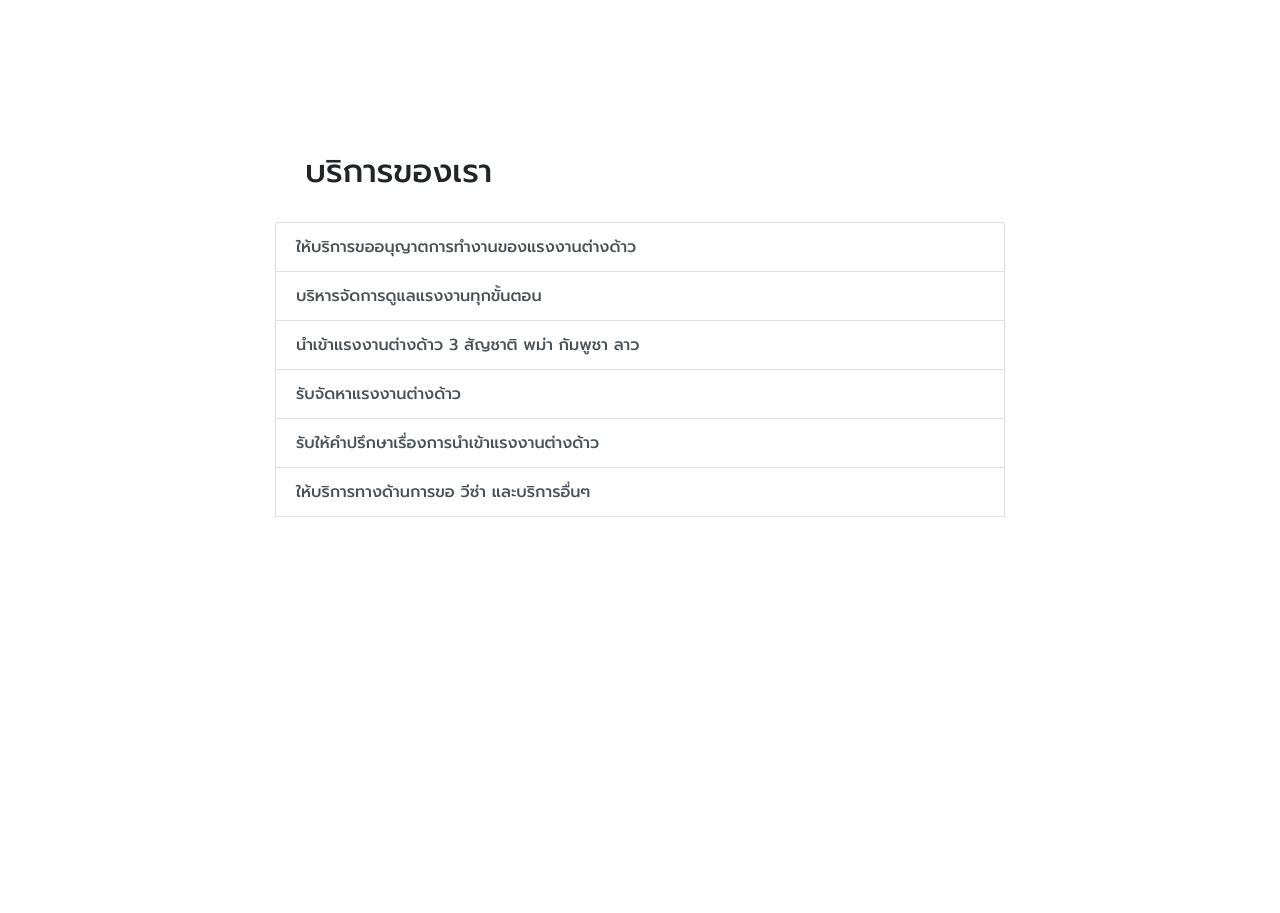
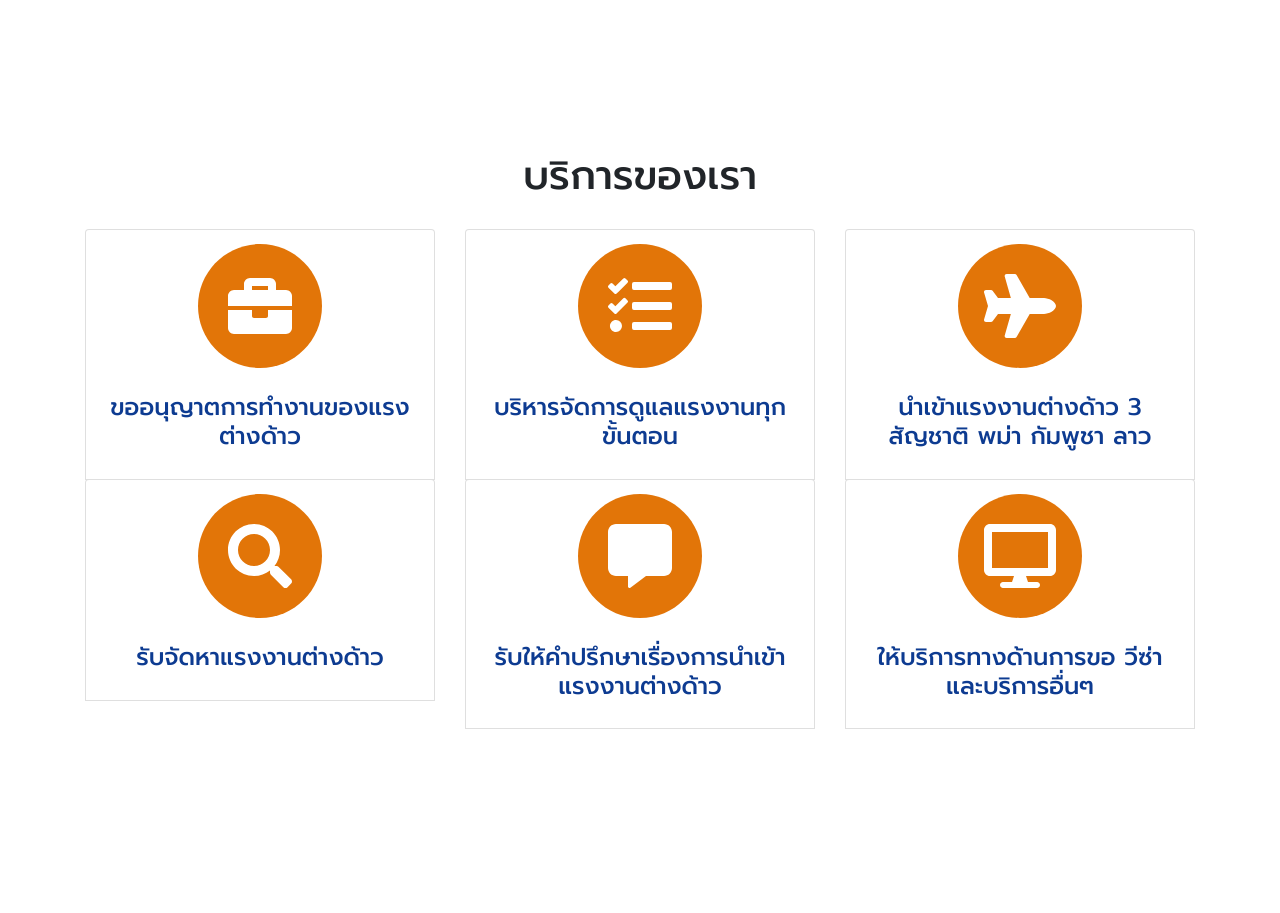
Before and after one commit to ThanakritTG8/DmgWebsite, a website with bundled scripts: page index.html in a window 1280 px wide. Shown: the part 880-1793 px from the top of the page. Built offline with nearby package versions, Linux system fonts and the light colour scheme.

Commit message:
edit service page

```diff
--- a/css/scrolling-nav.css
+++ b/css/scrolling-nav.css
@@ -1,8 +1,3 @@
-/*!
- * Start Bootstrap - Scrolling Nav (https://startbootstrap.com/template-overviews/scrolling-nav)
- * Copyright 2013-2019 Start Bootstrap
- * Licensed under MIT (https://github.com/BlackrockDigital/startbootstrap-scrolling-nav/blob/master/LICENSE)
- */
 header {
   padding: 200px 0 50px;
   height: auto;
@@ -61,6 +56,8 @@ button.navbar-toggler {
 }
 
 #knowmore {
+  background: rgb(13, 59, 145);
+  color: #fff;
   width: 100%;
   border-style: solid;
   border-color: rgb(13, 59, 145);
@@ -99,13 +96,6 @@ button.navbar-toggler {
   line-height: 45px;
 }
 
-/* .allnew {
-  border-top-style: solid;
-  border-color: chocolate;
-  background-color: whitesmoke;
-  padding: 20px;
-  margin: 30px;
-} */
 
 #link-to {
   width: 100%;
@@ -114,7 +104,9 @@ button.navbar-toggler {
 }
 
 #ourservice {
-  margin: 30px;
+  text-align: center;
+  margin: 5px;
+  padding: 1.5rem;
 }
 
 #services {
@@ -130,7 +122,6 @@ header.masthead {
   padding-top: 10.5rem;
   padding-bottom: 6rem;
   text-align: center;
-  /* color: #fff; */
   background-image: url("../photo/background/photo-of-a-laptop-and-a-tablet-on-the-table-2528118.jpg");
   background-repeat: no-repeat;
   background-attachment: scroll;
@@ -176,3 +167,11 @@ header.masthead {
   }
 
 }
+
+.topic {
+  color: rgb(13, 59, 145);
+}
+
+#fontsers {
+  color: rgb(226, 117, 8);
+}
--- a/index.html
+++ b/index.html
@@ -61,7 +61,7 @@
       </div>
 
       <div class="bt-more">
-        <button type="button" id="knowmore" class="btn btn-white" data-toggle="collapse" data-target="#aboutCompany">
+        <button type="button" id="knowmore" class="btn" data-toggle="collapse" data-target="#aboutCompany">
           <p class="more">จุดประสงค์ของเรา</p>
         </button>
 
@@ -95,67 +95,41 @@
 
   </header>
 
-  <!-- <section id="about">
-    <div class="container py-5">
-      <div class="col-lg-8 mx-auto" id="cp-name">
-        <h2 id="company-name" class="text-center">บริษัท นำคนต่างด้าวเข้ามาทำงานในประเทศ</h2>
-        <h2 id="company-name" class="text-center">ดอนเมือง อินเตอร์กรุ๊ป จำกัด</h2>
-      </div>
 
-      <div class="bt-more">
-        <button type="button" id="knowmore" class="btn btn-white" data-toggle="collapse" data-target="#aboutCompany">
-          <p class="more">จุดประสงค์ของเรา</p>
-        </button>
-
-
-        <div class="collapse" id="aboutCompany">
-          <div class="card">
-            <div class="card-body">
-
-              <div class="row">
-                <div class="col-lg mx-auto">
-
-                  <p id="about-comp" class="lead">
-                    ทางบริษัทฯ มีเจ้าหน้าที่บุคลากรผู้ที่มีความสามารถและประสบการณ์ มานานหลายปี พร้อมมีวัตถุประสงค์
-                    เพื่อการนำเข้าแรงงานต่างด้าวเข้ามาทำงานอย่างถูกต้องตามกฎหมายภายใต้เงื่อนไข MOU
-                    จัดดำเนินการแก้ไขแรงงานต่างด้าวที่ลักลอบเข้ามาทำงานอยู่ในประเทศไทยอย่างผิดกฎหมายและมีปัญหาตามมามากมาย
-                    ให้เข้าสู่กระบวนการพิสูจน์สัญชาติ ตามนโยบายของรัฐบาล และเปลี่ยนสถานะเป็นแรงงานแบบถูกกฎหมาย
-                    ซึ่งสามารถทำงานอยู่ในประเทศได้ โดยจะได้รับค่าแรงขั้นต่ำสิ่งอำนวยความสะดวกและสวัสดิการต่างๆ
-                    เหมือนแรงงานคนในประเทศ ตามที่กฎหมายกำหนด เพื่อเพิ่มคุณภาพชีวิตแรงงานที่ดีขึ้น
-                    พร้อมกำจัดปัญหาการค้ามนุษย์ที่ผิดกฎหมาย ที่กำลังเป็นปัญหาอย่างมากในปัจจุบัน
-                    ส่งผลเสียกับภาพลักษณ์ของประเทศและอื่นๆอีกมากมาย
-                  </p>
-
-                </div>
-              </div>
-            </div>
-          </div>
-        </div>
-      </div>
-
-    </div>
-  </section> -->
-
-  <div id="fixed">
-  </div>
 
   <section id="services">
     <div class="container">
+      <h1 id="ourservice">บริการของเรา</h1>
+
+
       <div class="row">
-        <div class="col-lg-8 mx-auto">
-          <h2 id="ourservice">บริการของเรา</h2>
+
+        <div class="col-lg-4 text-center">
           <div class="list-group">
             <a href="#" class="list-group-item list-group-item-action" data-toggle="collapse"
-              data-target="#workService">ให้บริการขออนุญาตการทำงานของแรงงานต่างด้าว</a>
+              data-target="#workService">
+              <span class="fa-stack fa-4x" id="fontsers"><i class="fas fa-circle fa-stack-2x"></i><i
+                  class="fas fa-briefcase fa-stack-1x fa-inverse"></i></span>
+              <h4 class="topic my-3">ขออนุญาตการทำงานของแรงต่างด้าว</h4>
+            </a>
             <div class="collapse" id="workService">
               <li class="list-group-item">ต่อใบอณุญาตทำงาน</li>
               <li class="list-group-item">แจ้งเข้าทำงาน</li>
               <li class="list-group-item">แจ้งออกจากงาน</li>
               <li class="list-group-item">เปลี่ยนนายจ้าง</li>
             </div>
+          </div>
+        </div>
 
+        <div class="col-lg-4 text-center">
+          <div class="list-group">
             <a href="#" class="list-group-item list-group-item-action" data-toggle="collapse"
-              data-target="#manageService">บริหารจัดการดูแลแรงงานทุกขั้นตอน</a>
+              data-target="#manageService">
+              <span class="fa-stack fa-4x" id="fontsers"><i class="fas fa-circle fa-stack-2x"></i><i
+                  class="fas fa-tasks fa-stack-1x fa-inverse"></i></span>
+              <h4 class="topic my-3">บริหารจัดการดูแลแรงงานทุกขั้นตอน</h4>
+            </a>
+
             <div class="collapse" id="manageService">
               <li class="list-group-item">อาหารเช้าวันที่เดินทาง</li>
               <li class="list-group-item">กรอกเอกสารสมัครงาน</li>
@@ -164,45 +138,78 @@
               <li class="list-group-item">ดูแลเรื่องรถรับ-ส่ง</li>
 
             </div>
+          </div>
+        </div>
 
+        <div class="col-lg-4 text-center">
+          <div class="list-group">
             <a href="#" class="list-group-item list-group-item-action" data-toggle="collapse"
-              data-target="#threeNation">นำเข้าแรงงานต่างด้าว 3 สัญชาติ พม่า กัมพูชา ลาว</a>
+              data-target="#threeNation">
+              <span class="fa-stack fa-4x" id="fontsers"><i class="fas fa-circle fa-stack-2x"></i><i
+                  class="fas fa-plane fa-stack-1x fa-inverse"></i></span>
+              <h4 class="topic my-3">นำเข้าแรงงานต่างด้าว 3 สัญชาติ พม่า กัมพูชา ลาว</h4>
+            </a>
             <div class="collapse" id="threeNation">
               <li class="list-group-item">ตรวจสุขภาพ</li>
               <li class="list-group-item">ใบอนุญาตทำงาน</li>
               <li class="list-group-item">วีซ่า 2 ปี</li>
               <li class="list-group-item">หนังสือเดินทาง</li>
             </div>
+          </div>
+        </div>
+      </div>
 
-            <a href="#" class="list-group-item list-group-item-action" data-toggle="collapse"
-              data-target="#agency">รับจัดหาแรงงานต่างด้าว</a>
+
+      <div class="row">
+        <div class="col-lg-4 text-center">
+          <div class="list-group">
+            <a href="#" class="list-group-item list-group-item-action" data-toggle="collapse" data-target="#agency">
+              <span class="fa-stack fa-4x" id="fontsers"><i class="fas fa-circle fa-stack-2x"></i><i
+                  class="fas fa-search fa-stack-1x fa-inverse"></i></span>
+              <h4 class="topic my-3">รับจัดหาแรงงานต่างด้าว</h4>
+            </a>
             <div class="collapse" id="agency">
               <li class="list-group-item">สำหรับโรงงานอุตสาหกรรม</li>
               <li class="list-group-item">โรงงานคลังสินค้า</li>
               <li class="list-group-item">รับเหมาก่อสร้าง</li>
               <li class="list-group-item">อื่นๆ</li>
             </div>
+          </div>
+        </div>
 
+        <div class="col-lg-4 text-center">
+          <div class="list-group">
+            <a href="#" class="list-group-item list-group-item-action" data-toggle="collapse" data-target="#advice">
+              <span class="fa-stack fa-4x" id="fontsers"><i class="fas fa-circle fa-stack-2x"></i><i
+                  class="fas fa-comment-alt fa-stack-1x fa-inverse"></i></span>
+              <h4 class="topic my-3">รับให้คำปรึกษาเรื่องการนำเข้าแรงงานต่างด้าว</h4>
+            </a>
+            <div class="collapse" id="advice"></div>
+          </div>
+        </div>
+
+        <div class="col-lg-4 text-center">
+          <div class="list-group">
             <a href="#" class="list-group-item list-group-item-action" data-toggle="collapse"
-              data-target="#advice">รับให้คำปรึกษาเรื่องการนำเข้าแรงงานต่างด้าว</a>
-            <div class="collapse" id="advice"></div>
-
-            <a href="#" class="list-group-item list-group-item-action" data-toggle="collapse"
-              data-target="#moreService">ให้บริการทางด้านการขอ วีซ่า และบริการอื่นๆ</a>
+              data-target="#moreService">
+              <span class="fa-stack fa-4x" id="fontsers"><i class="fas fa-circle fa-stack-2x"></i><i
+                  class="fas fa-desktop fa-stack-1x fa-inverse"></i></span>
+              <h4 class="topic my-3">ให้บริการทางด้านการขอ วีซ่า และบริการอื่นๆ</h4>
+            </a>
             <div class="collapse" id="moreService">
               <li class="list-group-item">ต่อวีซ่า (NON-LA)</li>
               <li class="list-group-item">รายงานตัว 90 วัน</li>
               <li class="list-group-item">แจ้งที่พักอาศัย</li>
             </div>
+          </div>
+        </div>
 
       </div>
+
     </div>
-      </div>
-    </div>
+
   </section>
 
-  <div id="fixed">
-  </div>
 
   <section id="news">
     <div class="container">
@@ -234,9 +241,6 @@
       </div>
     </div>
   </section>
-
-  <div id="fixed">
-  </div>
 
   <section id="contact">
     <div class="container">
```
Lines whose indentation alone changed are shown as unchanged.
